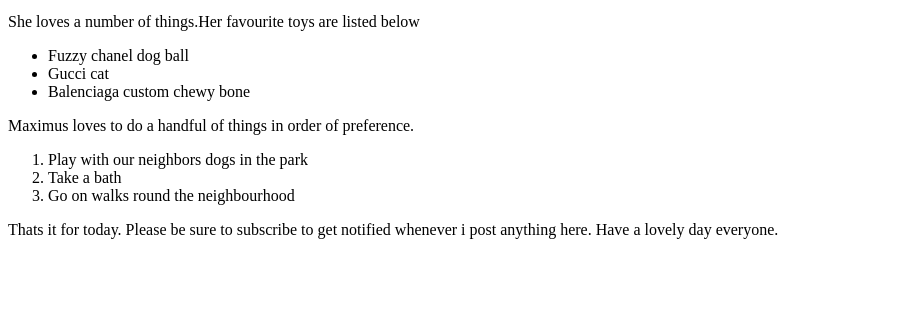
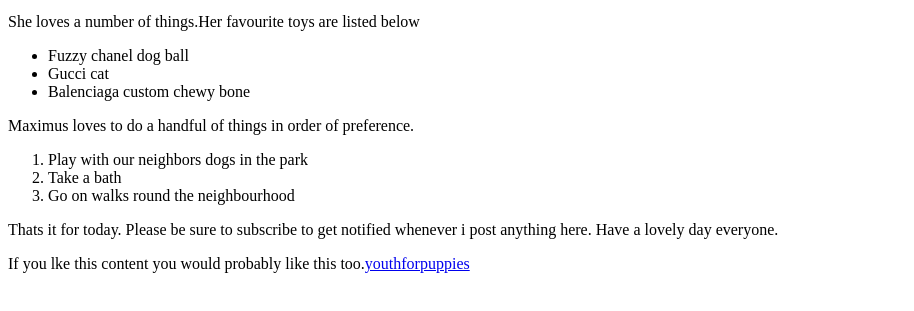
Before and after one commit to Musau-Joan/pet-website, a plain HTML site: page pet-website.html in a window 1280 px wide. Shown: the part 169-480 px from the top of the page, without its empty margins (0-914 px from the left). Drawn offline with Linux system fonts and the light colour scheme.

Commit message:
add information

```diff
--- a/pet-website.html
+++ b/pet-website.html
@@ -22,5 +22,6 @@
         <li>Go on walks round the neighbourhood</li>
       </ol>
     <p> Thats it for today. Please be sure to subscribe to get notified whenever i post anything here. Have a lovely day everyone.</p>
+    <p>If you lke this content you would probably like this too.<a href="https://youthunited.in/projects/animalaid/videos/?gclid=Cj0KCQiAgomBBhDXARIsAFNyUqO9jf_YrKQNoT8UZ_f_S0d5Vo76_IaO7mHsvkf7D9tDrsPulG4PjYkaAgd8EALw_wcB/">youthforpuppies</a></p>
   </body>
 </html>
```
